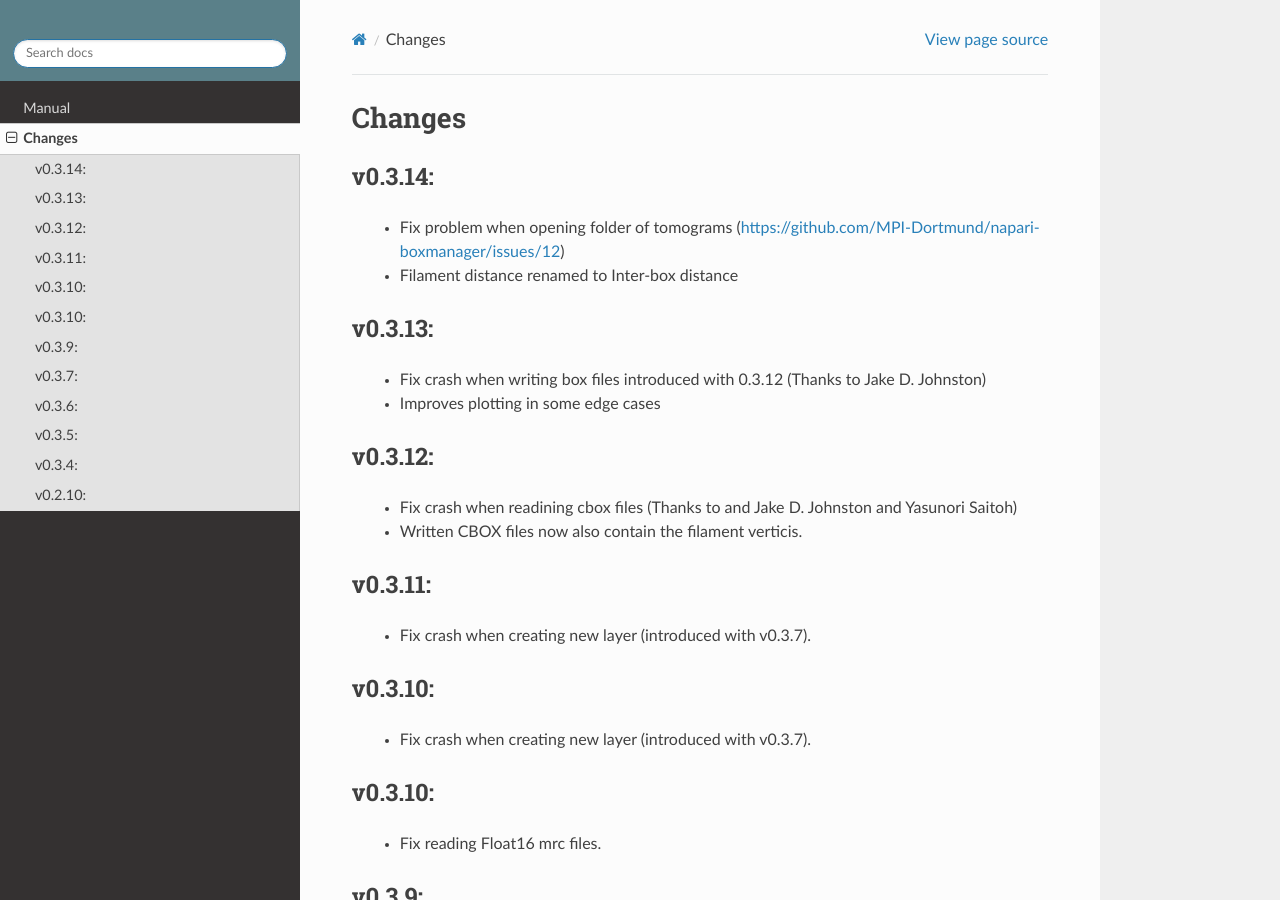
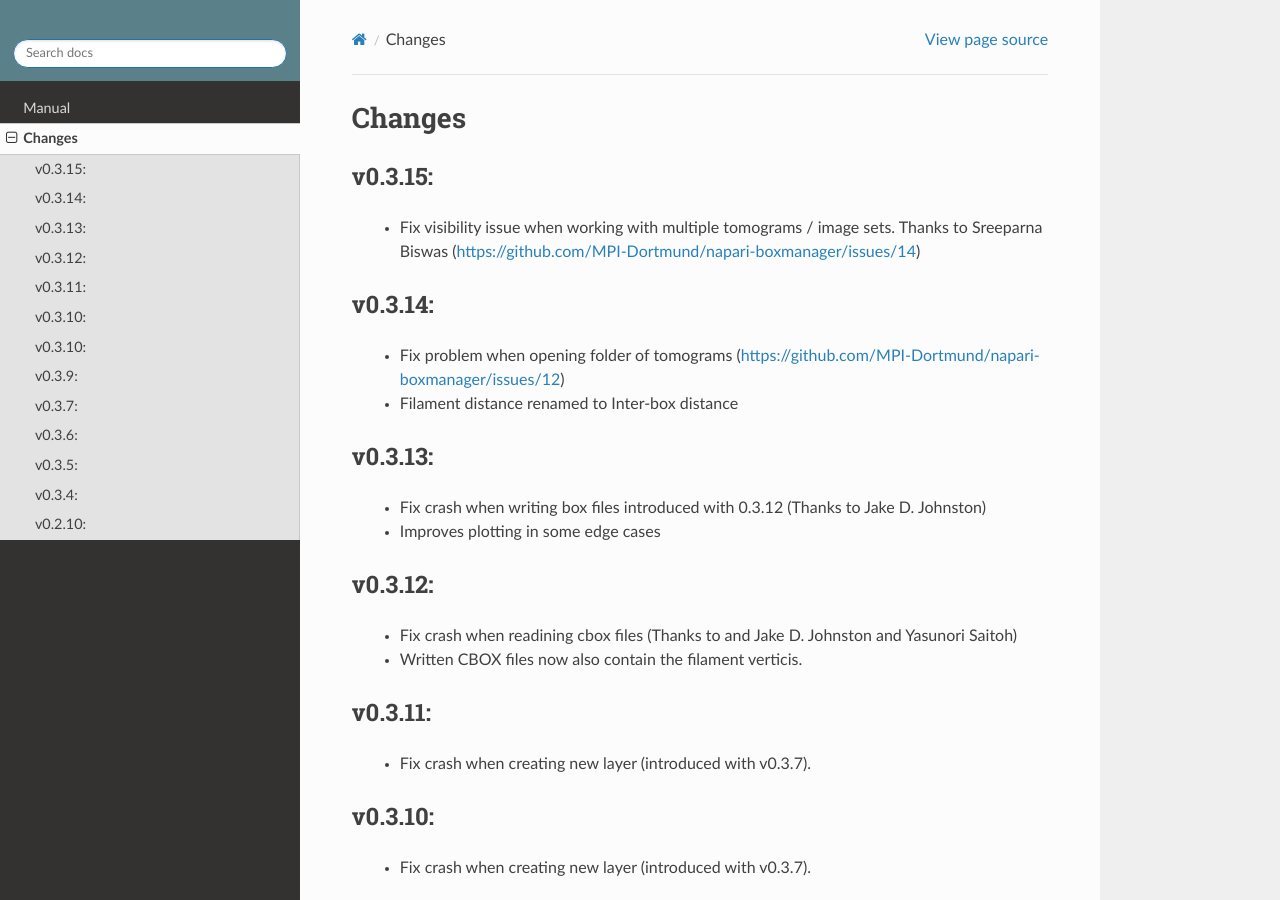
Before and after one commit to MPI-Dortmund/napari-boxmanager, a Sphinx documentation site: the page built from docs/changes.rst, in a window 1280 px wide and 900 px high. Built offline with Sphinx 7.4.7 and the Read the Docs theme 2.0.0, drawn with Linux system fonts in a browser that asks for light colours.

Commit message:
add changelog for release

```diff
--- a/docs/changes.rst
+++ b/docs/changes.rst
@@ -1,5 +1,9 @@
 Changes
 =======
+
+v0.3.15:
+*******
+  - Fix visibility issue when working with multiple tomograms / image sets. Thanks to Sreeparna Biswas (https://github.com/MPI-Dortmund/napari-boxmanager/issues/14)
 
 v0.3.14:
 *******
```
